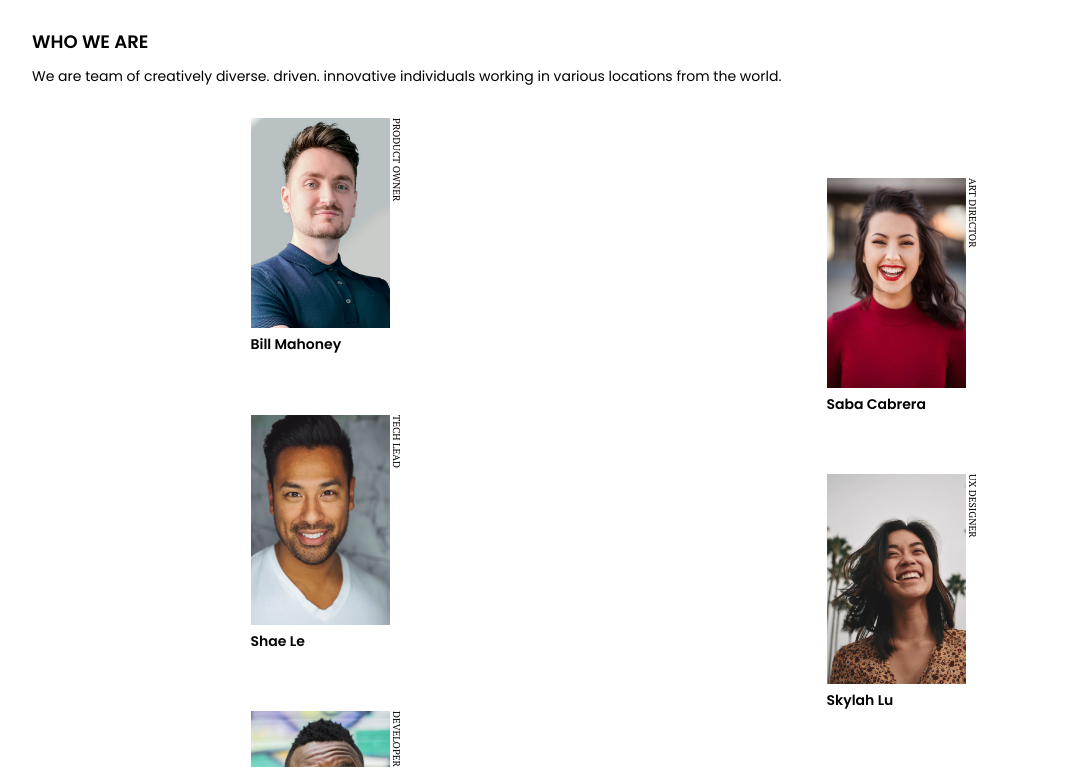
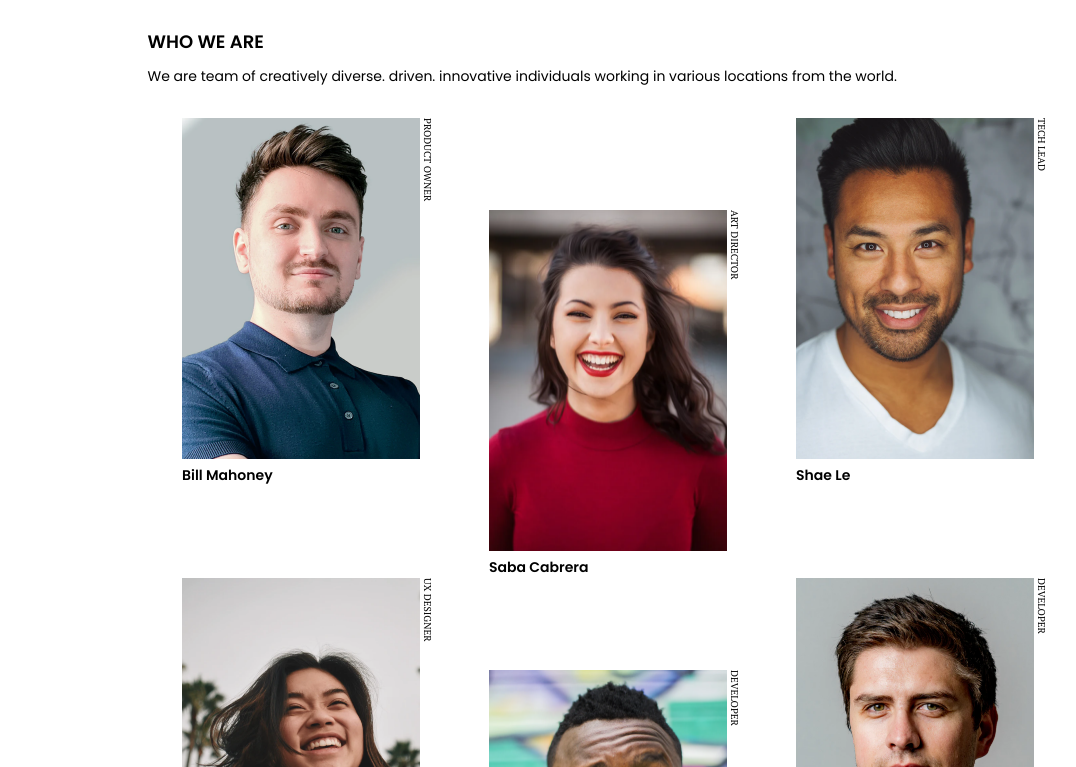
Before and after one commit to pablomalave/02.my-team-page-master, a plain HTML site: page index.html in a window 1280 px wide. Shown: the part 147-914 px from the top of the page, without its empty margins (32-1108 px from the left). Drawn offline with Linux system fonts and the light colour scheme.

Commit message:
Responsive Design. (A partir de 768px)
Completo hasta 768px.
En progreso: hasta 992px

```diff
--- a/css/style.css
+++ b/css/style.css
@@ -113,3 +113,38 @@ img{
 .team #team_member_6{
     grid-area: card6;
 }
+
+
+/*-------Media Queries---------------*/
+/* 576px and up */
+@media(min-width: 576px){
+    .team{
+        grid-template-columns: 1fr 1fr 1fr;
+        grid-template-rows: 1fr 3fr 1fr 1fr 3fr 1fr;
+        grid-template-areas: "card1 space1 card3"
+                            "card1 card2 card3"
+                            "space2 card2 space3"
+                            "card4 space4 card6"
+                            "card4 card5 card6"
+                            "space5 card5 space6";
+    }
+}
+
+/* 768px and up */
+@media(min-width: 768px){
+    body{
+        max-width: 691px;
+    }
+}
+
+/*992 and up*/
+@media(min-width: 992px){
+    body{
+        max-width: 921px;
+    }
+
+    img{
+        width: 238px;
+        height: 341px;
+    }
+}
```
